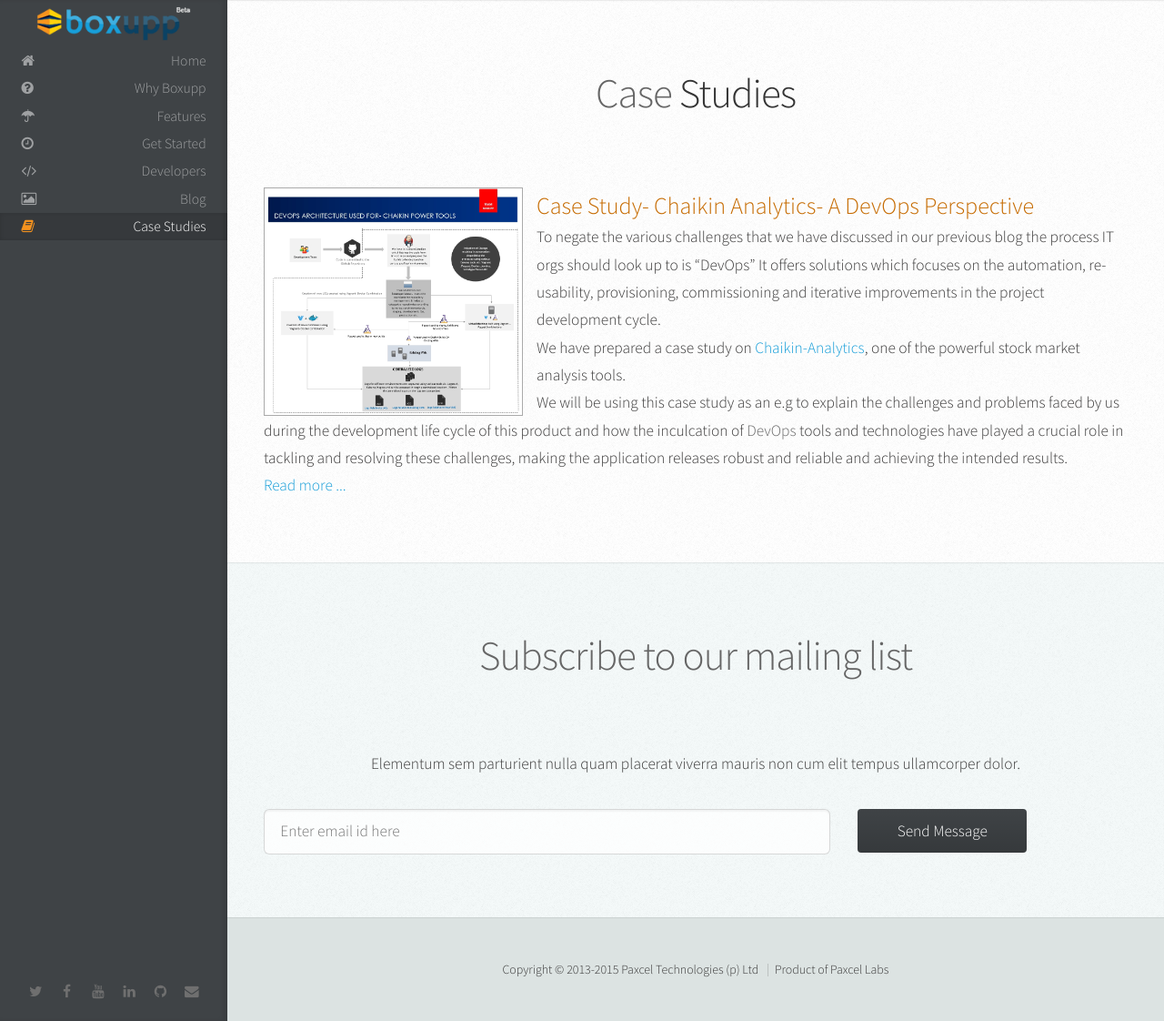
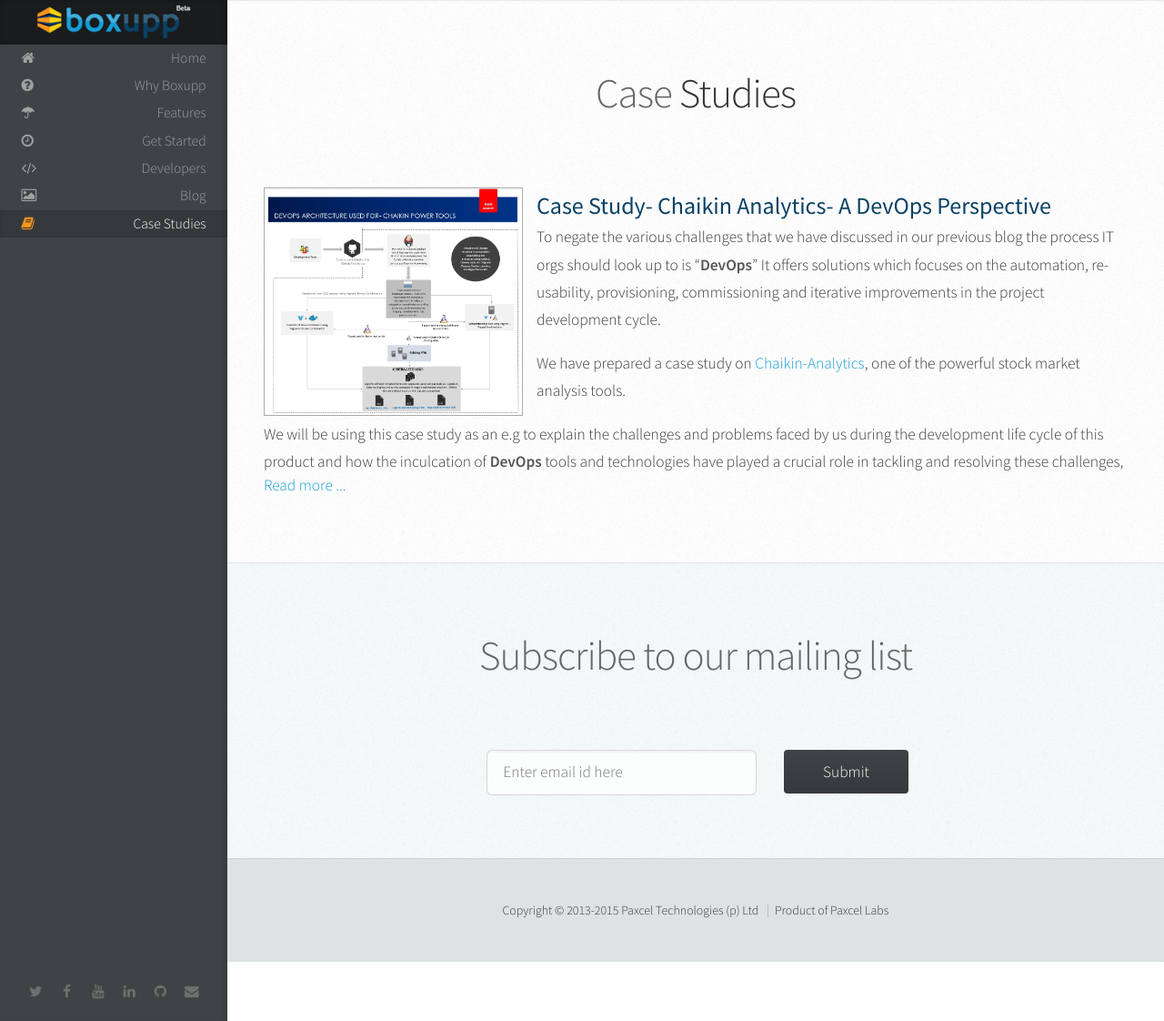
Before and after one commit to BoxUpp/boxupptool-website, a Jekyll site: the page built from case-studies.html, in a window 1280 px wide and 1122 px high. Shown: the whole window at 91% size. Built offline with Jekyll 4.4.1, drawn with Linux system fonts in a browser that asks for light colours.

Commit message:
update design logo, subs etc..

```diff
--- a/_includes/contact.html
+++ b/_includes/contact.html
@@ -4,15 +4,14 @@
     <header>
       <h2>Subscribe to our mailing list</h2>
     </header>
-    <p class="mbot2m text-center">Elementum sem parturient nulla quam placerat viverra
-      mauris non cum elit tempus ullamcorper dolor. </p>
+
     <form method="post" action="#">
       <div class="row">
-        <div class="col-md-8 col-sm-8">
+        <div class="col-md-4 col-sm-9 col-md-offset-3">
           <input type="email" name="name" placeholder="Enter email id here" />
         </div>
-        <div class="col-md-4 col-sm-4">
-          <input type="submit" value="Send Message" />
+        <div class="col-md-2 col-sm-3">
+          <input type="submit" value="Submit" />
         </div>
       </div>
 
--- a/_includes/why.html
+++ b/_includes/why.html
@@ -6,10 +6,10 @@
       <h2>Why <strong>Boxupp</strong> </h2>
     </header>
 
-      <div class="col-lg-7 col-md-7 col-sm-8 text-left">
+      <div class="col-lg-8 col-md-8 col-sm-8 text-left">
         <p>Our motivation to develop this tool is to provide an unified interface to the developers to efficiently manage their development environments and focus on coding instead of putting infrastructures in place. Therefore, we have brought together tools like Vagrant, Puppet and Docker under one roof. Initially we started with VirtualBox for creating and provisioning infrastructure locally and are now focussing on supporting other platforms like Amazon Cloud and Google Compute.</p>
       </div>
-      <div class="col-lg-5 col-md-5 col-sm-4"> <img src="images/steps.gif" alt="Boxupp-steps" class="img-responsive center-feature"> </div>
+      <div class="col-lg-4 col-md-4 col-sm-4"> <img src="images/steps.gif" alt="Boxupp-steps" class="img-responsive center-feature"> </div>
 
   </div>
 </section>
--- a/case-studies.html
+++ b/case-studies.html
@@ -24,7 +24,7 @@ description: Case Study depicting how inculcation of DevOps culture helped us at
     </div>
 
       <h3>Case Study- Chaikin Analytics- A DevOps Perspective</h3>
-      <p>To negate the various challenges that we have discussed in our previous blog the process IT orgs should look up to is “DevOps” It offers solutions which focuses on the automation, re-usability, provisioning, commissioning and iterative improvements in the project development cycle.</p>
+      <p>To negate the various challenges that we have discussed in our previous blog the process IT orgs should look up to is “<strong>DevOps</strong>” It offers solutions which focuses on the automation, re-usability, provisioning, commissioning and iterative improvements in the project development cycle.</p>
       <p>We have prepared a case study on <a href="http://chaikinanalytics.com/" target="_blank">Chaikin-Analytics</a>, one of the powerful stock market analysis tools.</p>
       <p>We will be using this case study as an e.g to explain the challenges and problems faced by us during the development life cycle of this product and how the inculcation of <strong>DevOps</strong> tools and technologies have played a crucial role in tackling and resolving these challenges, making the application releases robust and reliable and achieving the intended results.</p>
       <p>Following are the enhancements which were experienced after up-gradation to <strong>DevOps</strong> work culture:</p>
--- a/css/style.scss
+++ b/css/style.scss
@@ -77,6 +77,7 @@ h1, h2, h3, h4, h5, h6 {
 
 	strong {
 		color: #333;
+		font-weight:300;
 	}
 }
 
@@ -95,7 +96,8 @@ h2 {
 h3
 	{
 		font-size: 1.5em;
-		color:#c66b01;
+		color:#094163;
+		font-weight:400;
 	}
 header
 	{
@@ -109,8 +111,8 @@ header
 	}
 strong, b
 	{
-		font-weight: 300;
-		color: #666;
+
+		color: #555;
 	}
 
 em, i
@@ -201,7 +203,9 @@ section
 	#logo
 	{
 		position: relative;
-		margin:.4em;
+		background: rgba(0,0,0,0.6);
+		box-shadow: inset 0 0 0.25em 0 rgba(0,0,0,0.125);
+		padding:0.3em;
 		text-align:center;
 
 		img{width:170px;}
@@ -485,11 +489,11 @@ section
     box-sizing: border-box;
     display: inline-block;
     overflow: hidden;
-    padding: 30px;
+    padding: 20px;
     position: relative;
     text-align: center;
     /*transition: all 300ms linear 0s;*/
-    width: 100%;
+    min-width: 145px;
 	position:relative;
 	/*@include vendor-prefix('transition','all 1s ease-out');*/
 	cursor:pointer;
@@ -497,7 +501,7 @@ section
 	.icon {
 		display: block;
 		float: left;
-		height: 145px;
+		height: 100px;
 		margin: 0 0 10px;
 		position: relative;
 		width: 100%;
@@ -506,7 +510,7 @@ section
 			border: 1px solid;
 			bottom: 0;
 			content: "";
-			height:90px;
+			height:70px;
 			left: 0;
 			margin: 15px auto;
 			position: absolute;
@@ -514,20 +518,20 @@ section
 			text-align: center;
 			top: 0;
 			@include vendor-prefix('transform','rotate(45deg)');
-			width: 90px;
+			width: 70px;
 		}
 
 		span {
 			bottom: 0;
 			left: 0;
-			line-height: 125px;
+			line-height: 100px;
 			margin: 0;
 			position: absolute;
 			right: 0;
 			top: 0;
 			vertical-align: middle;
 			color:#405069;
-			font-size:60px;
+			font-size:45px;
 
 			&:hover i{color:#f7941f;}
 		}
@@ -535,13 +539,14 @@ section
 	h3{
 		/*@include vendor-prefix('transition','all 1s ease-out');*/
 		color:#222;
+		font-weight:300;
 	}
 	&:hover{
 		background:#f3f8fd;
 		/*@include vendor-prefix('transition', 'all 1s ease-out');*/
 		color:#f7941f;
 
-		h3{
+		h3,.icon span{
 			color:#f7941f;
 			/*@include vendor-prefix('transition', 'all 1s ease-out');*/
 			}
@@ -556,9 +561,12 @@ section
 /*********************************************************************************/
 /* Steps                                                                        */
 /*********************************************************************************/
+#developers{padding-bottom:0px;}
+
 .step {
 	position: relative;
 	margin:50px 0px;
+	a{display:inline-block;}
 
 	&:before {
 		background: #cdcdcd;
@@ -572,6 +580,7 @@ section
 	}
 	.sub-heading {
 		color: #000000;
+		font-weight:300;
 		@include vendor-prefix('transition', 'all 1s ease-out');
 		cursor: pointer;
 	}
@@ -586,6 +595,7 @@ section
 
 			.sub-heading {
 				color: #2098d1;
+				font-weight:300;
 				@include vendor-prefix('transition', 'all 1s ease-out');
 				cursor: pointer
 			}
@@ -628,8 +638,9 @@ section
 /*********************************************************************************/
 .technologies {
 	text-align: left;
-	margin-top:40px;
 	border:1px solid #e1e1e1;
+	width:61%;
+	margin:70px auto 0px;
 
 	h6 {
 		padding:10px;
@@ -677,6 +688,8 @@ section
 
 				&:hover{opacity:0.8}
 			}
+
+			&:last-child{border:none;}
 		}
 	}
 }
@@ -722,7 +735,15 @@ section
 /*********************************************************************************/
 /* Case Studies                                                                         */
 /*********************************************************************************/
+#casestudies{
+	li{list-style:inside}
+	h4{
+		margin-top:1em;
+		strong{font-weight:600}
 
+	}
+ p{margin-bottom:1em;}
+}
 .case-study-img{
 	float:left;
 	width:30%;
```
Also changed, not shown: _includes/developers.html (+4 -4 lines), _includes/started.html (+4 -4 lines), 7 other files.
